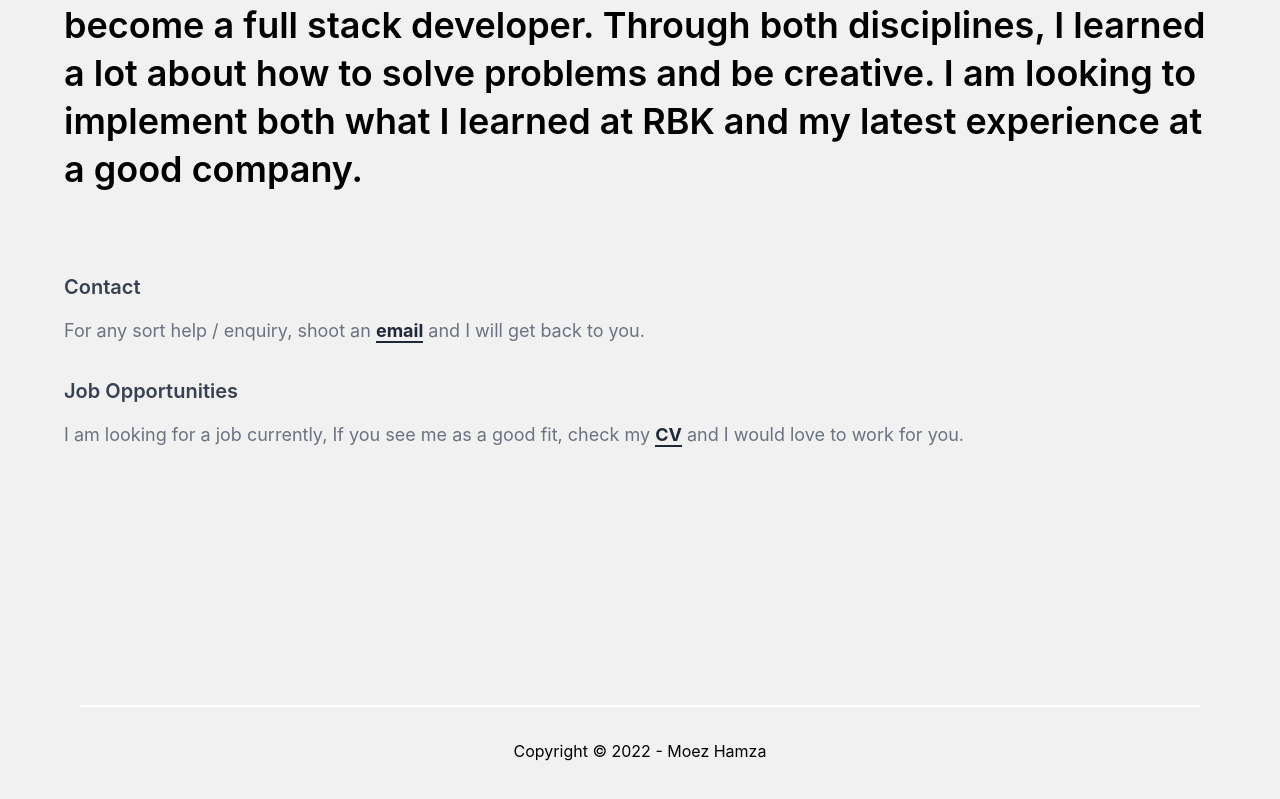
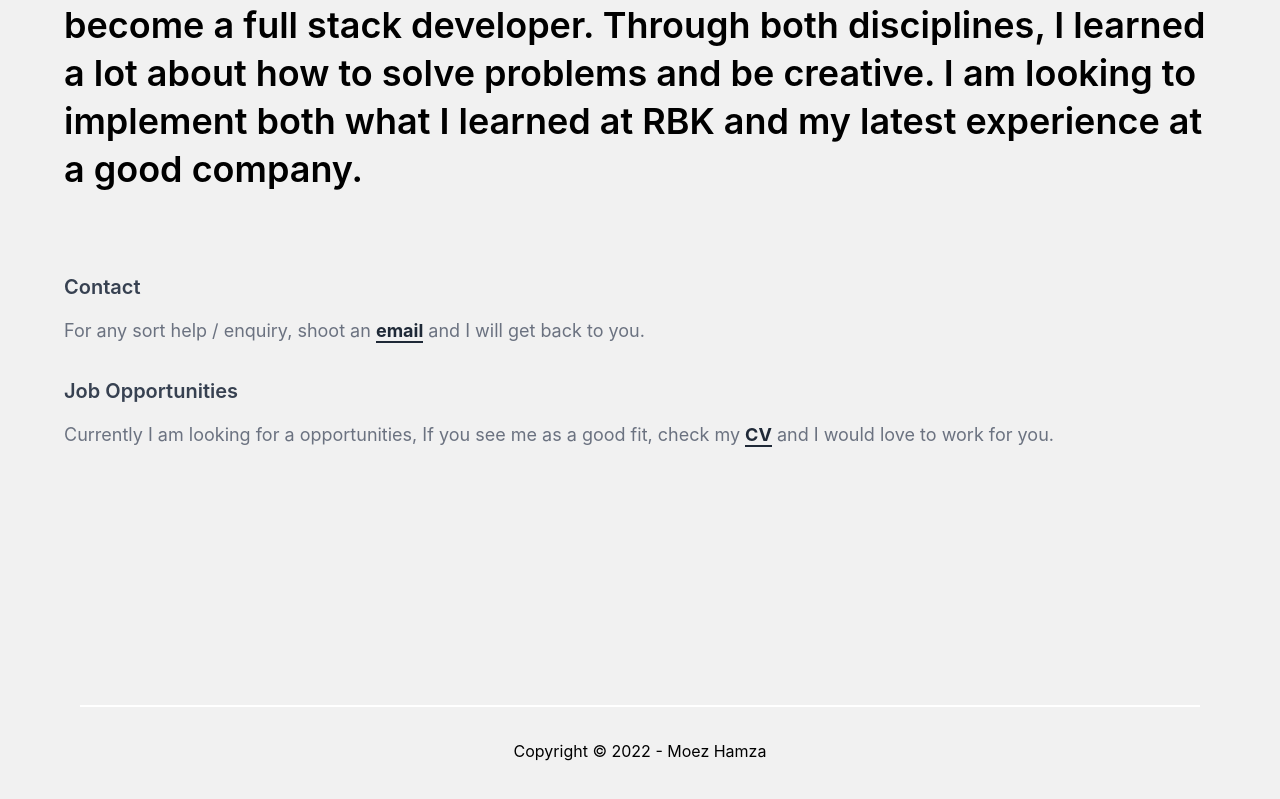
Before and after one commit to Moez-Hamza/portfolio, a Next.js app: page /about in a window 1280 px wide. Shown: the part 539-1338 px from the top of the page. Built offline with nearby package versions, Linux system fonts and the light colour scheme.

Commit message:
change some stuff

```diff
--- a/components/AboutMe.js
+++ b/components/AboutMe.js
@@ -43,7 +43,7 @@ export default function Aboutme() {
                                 Job Opportunities
                             </h1>
                             <p className="text-lg text-gray-500 mt-4 dark:text-gray-300">
-                                I am looking for a job currently, If you see me as a good fit,
+                                Currently I am looking for a opportunities, If you see me as a good fit,
                                 check my{" "}
                                 <a
                                     href='https://drive.google.com/file/d/1gcxMM4434k7fMv2z2Hd5Z9MDYB2yTqaM/view?usp=sharing'
```
